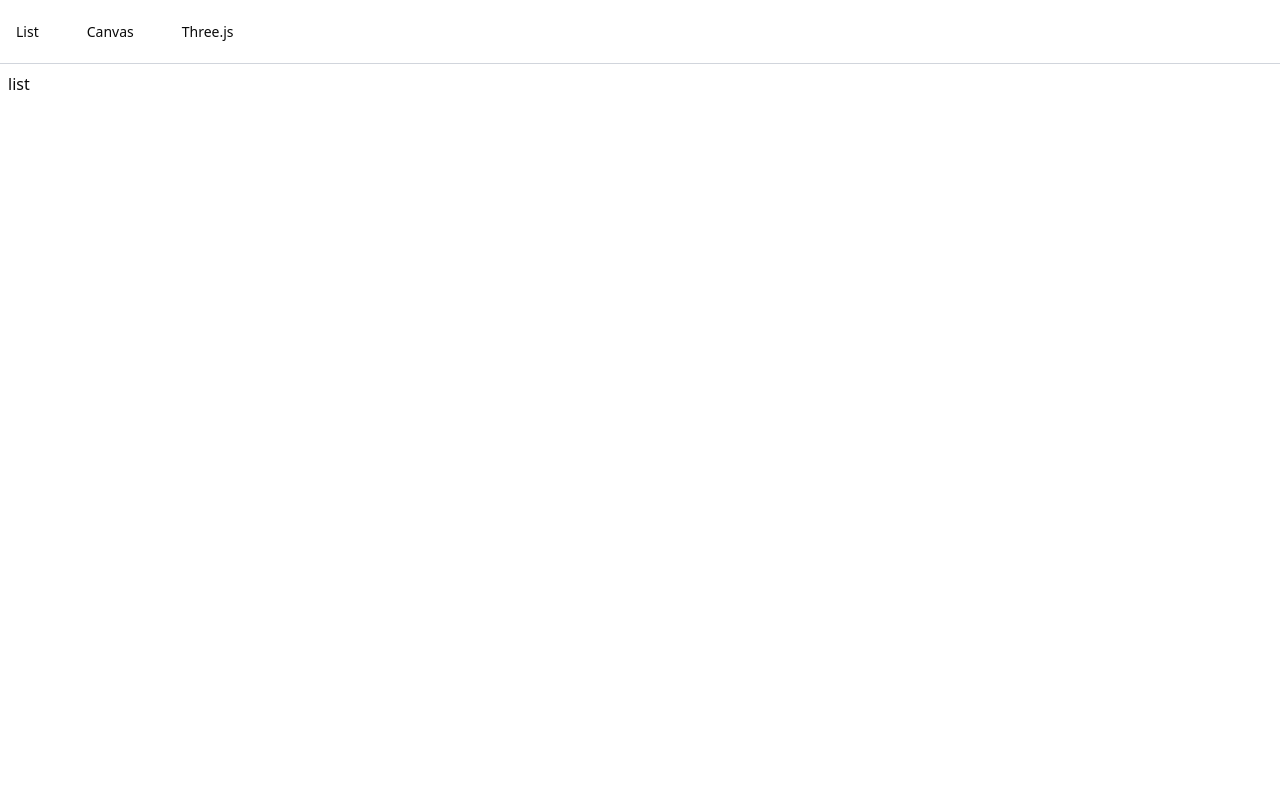
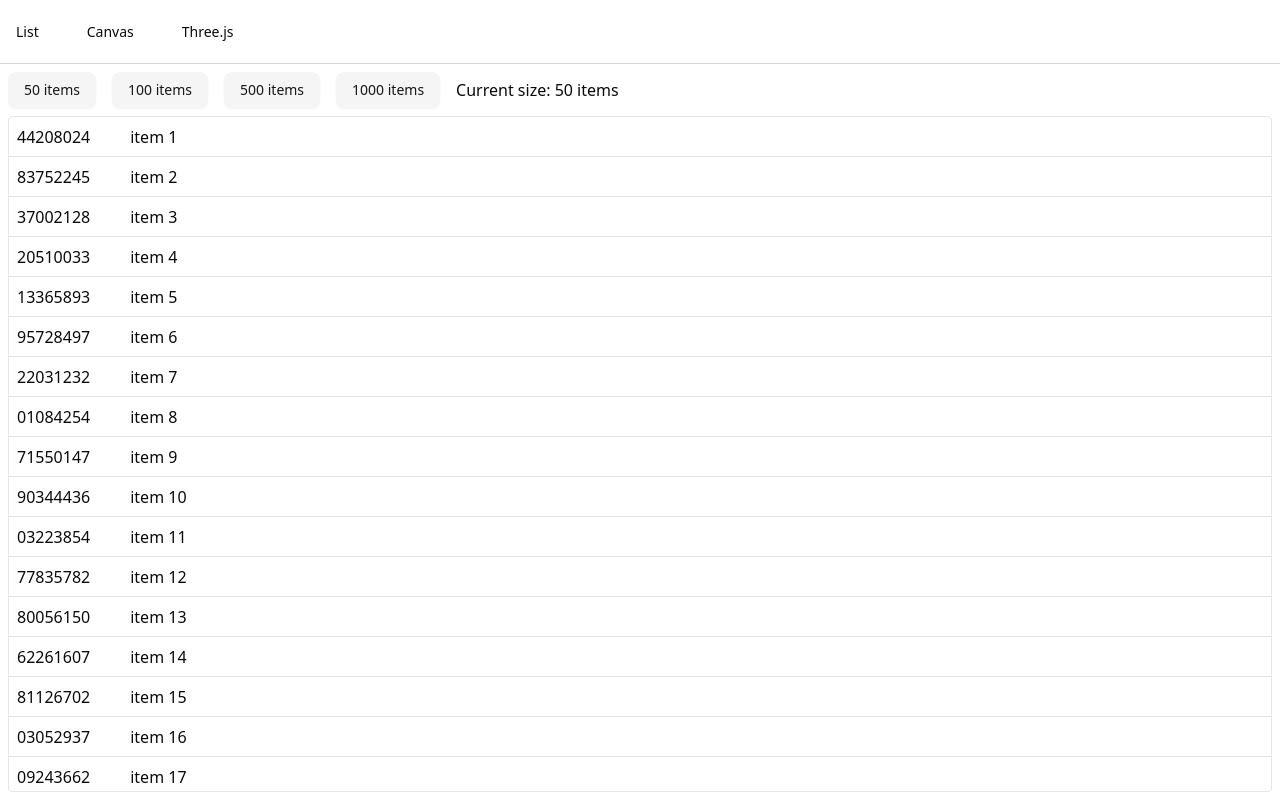
Before and after one commit to gengarneko/vue3-example, a Vue app: page /list in a window 1280 px wide. Built offline with nearby package versions, Linux system fonts and the light colour scheme.

Commit message:
feat(list): finish virtual list renderer

```diff
--- a/package.json
+++ b/package.json
@@ -15,6 +15,7 @@
     "class-variance-authority": "^0.7.1",
     "clsx": "^2.1.1",
     "lucide-vue-next": "^0.503.0",
+    "nanoid": "^5.1.5",
     "reka-ui": "^2.2.0",
     "tailwind-merge": "^3.2.0",
     "tailwindcss": "^4.1.4",
--- /dev/null
+++ b/src/hooks/use-list-mock.ts
@@ -0,0 +1,43 @@
+import { ref } from "vue";
+import type { Ref } from "vue";
+import { customAlphabet } from "nanoid";
+
+const uuid = customAlphabet("0123456789", 8);
+
+// * ------------------------------------------------------
+
+export interface ListItem {
+	id: string;
+	title: string;
+}
+
+// * ------------------------------------------------------
+
+function generateMockData(count: number) {
+	const data: ListItem[] = [];
+	for (let i = 1; i <= count; i++) {
+		data.push({ id: uuid(), title: `item ${i}` });
+	}
+	return data;
+}
+
+// * ------------------------------------------------------
+
+export function useListMock(initialSize = 50) {
+	const dataSize = ref(initialSize);
+	const listData: Ref<ListItem[]> = ref([]);
+
+	listData.value = generateMockData(dataSize.value);
+
+	const setDataSize = (size: number) => {
+		dataSize.value = size;
+		listData.value = generateMockData(size);
+	};
+
+	return {
+		listData,
+
+		dataSize,
+		setDataSize,
+	};
+}
--- /dev/null
+++ b/src/hooks/use-list-virtual.ts
@@ -0,0 +1,93 @@
+import { ref, computed, onMounted, onUnmounted } from "vue";
+import type { Ref } from "vue";
+
+// * -------------------------------------------------------------------------- interface
+
+interface VirtualListOptions {
+	// 每个 item 的高度
+	itemHeight: number;
+	// 虚拟列表缓冲区
+	buffer?: number;
+}
+
+// * -------------------------------------------------------------------------- hook
+
+export function useVirtualList<T>(
+	items: Ref<T[]>,
+	options: VirtualListOptions,
+) {
+	const containerRef = ref<HTMLElement | null>(null);
+	const scrollTop = ref(0);
+	const containerHeight = ref(0);
+
+	const itemHeight = options.itemHeight;
+	const buffer = options.buffer || 5;
+
+	// 计算可见范围
+	const visibleRange = computed(() => {
+		if (!containerRef.value) return { start: 0, end: 20 };
+
+		const start = Math.floor(scrollTop.value / itemHeight) - buffer;
+		const visibleCount =
+			Math.ceil(containerHeight.value / itemHeight) + 2 * buffer;
+		const end = start + visibleCount;
+
+		return {
+			start: Math.max(0, start),
+			end: Math.min(items.value.length, end),
+		};
+	});
+
+	// 获取可见的 items
+	const visibleItems = computed(() => {
+		const { start, end } = visibleRange.value;
+		return items.value.slice(start, end).map((item, index) => ({
+			item,
+			index: start + index,
+		}));
+	});
+
+	// 所有 items 的总高度
+	const totalHeight = computed(() => {
+		return items.value.length * itemHeight;
+	});
+
+	// item 位置的 transform
+	const getItemTransform = (index: number) => {
+		return `translateY(${index * itemHeight}px)`;
+	};
+
+	// 处理滚动
+	const handleScroll = () => {
+		if (!containerRef.value) return;
+		scrollTop.value = containerRef.value.scrollTop;
+	};
+
+	// 处理 resize
+	const handleResize = () => {
+		if (!containerRef.value) return;
+		containerHeight.value = containerRef.value.clientHeight;
+	};
+
+	onMounted(() => {
+		if (!containerRef.value) return;
+
+		containerHeight.value = containerRef.value.clientHeight;
+		containerRef.value.addEventListener("scroll", handleScroll);
+		window.addEventListener("resize", handleResize);
+	});
+
+	onUnmounted(() => {
+		if (!containerRef.value) return;
+
+		containerRef.value.removeEventListener("scroll", handleScroll);
+		window.removeEventListener("resize", handleResize);
+	});
+
+	return {
+		containerRef,
+		visibleItems,
+		totalHeight,
+		getItemTransform,
+	};
+}
--- a/src/views/1-list.vue
+++ b/src/views/1-list.vue
@@ -1,6 +1,47 @@
 <script setup lang="ts">
+import { Button } from "@/components/ui/button";
+import { useListMock } from "../hooks/use-list-mock";
+import { useVirtualList } from "@/hooks/use-list-virtual";
+
+const dataSizeList = [50, 100, 500, 1000];
+
+const { dataSize, listData, setDataSize } = useListMock(50);
+const { containerRef, visibleItems, totalHeight, getItemTransform } =
+	useVirtualList(listData, {
+		itemHeight: 40, // Height of each item in pixels
+		buffer: 5, // Number of extra items to render above and below viewport
+	});
 </script>
 
 <template>
-  <div>list</div>
+  <div class="w-full h-full flex flex-col overflow-hidden">
+    <div class="w-full flex items-center gap-4 mb-2">
+      <Button
+        :key="size"
+        v-for="size in dataSizeList"
+        @click="setDataSize(size)"
+        variant="secondary"
+        class="hover:cursor-pointer"
+      >
+        {{ size }} items
+      </Button>
+      <span>Current size: {{ dataSize }} items</span>
+    </div>
+
+    <div ref="containerRef" class="flex-1 overflow-auto border rounded relative">
+      <div :style="{ height: `${totalHeight}px` }" class="relative">
+        <ul class="list-none p-0 m-0">
+          <li
+            :key="item.id"
+            v-for="{ item, index } in visibleItems"
+            class="absolute w-full p-2 border-b flex items-center"
+            :style="{ transform: getItemTransform(index), height: '40px' }"
+          >
+            <span class="font-medium mr-10">{{ item.id }}</span>
+            <span>{{ item.title }}</span>
+          </li>
+        </ul>
+      </div>
+    </div>
+  </div>
 </template>
```
Also changed, not shown: 1 other file (tests, documents, lock files or other folders).
